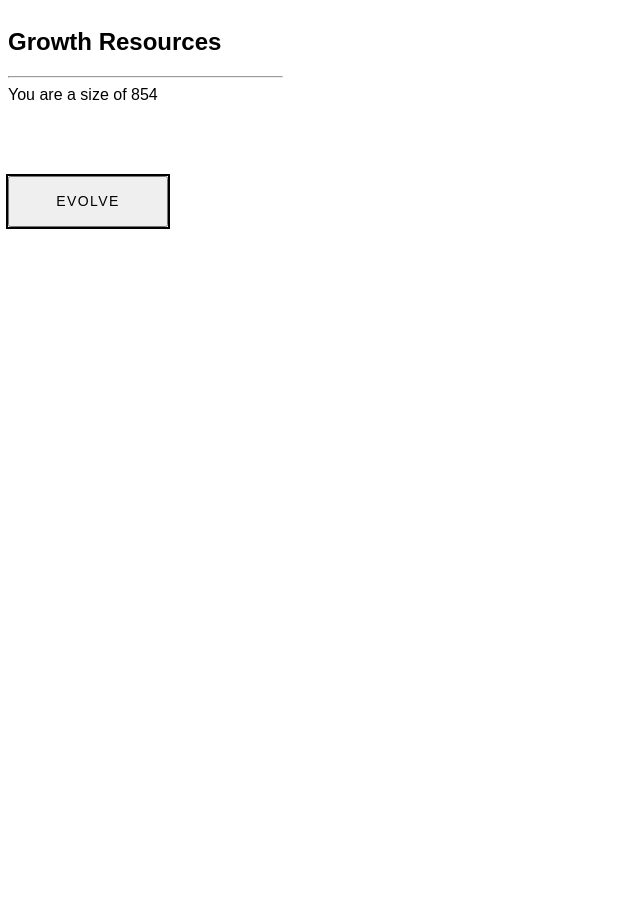
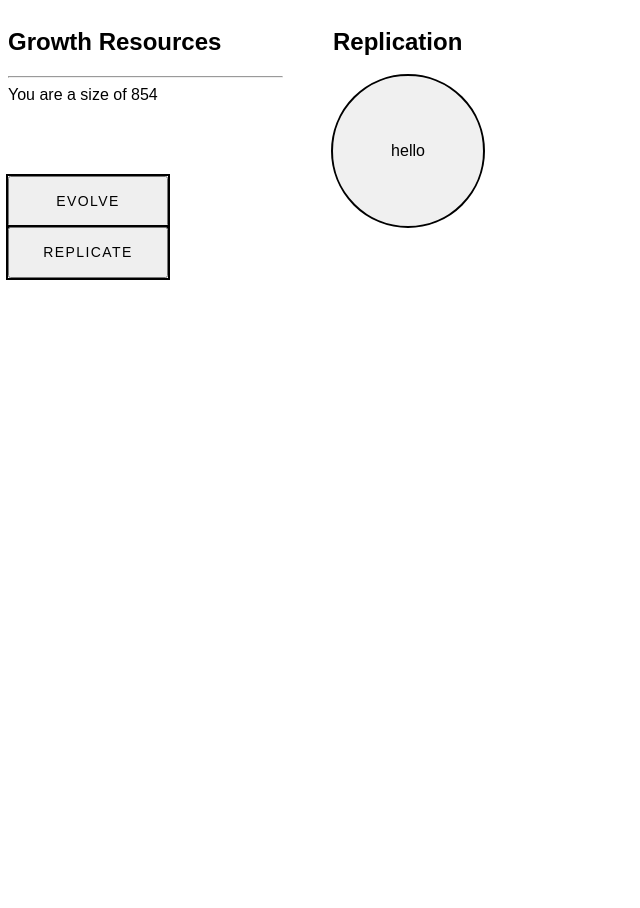
Before and after one commit to connorescajeda/connorescajeda.github.io, a Jekyll site: the page seniorsem/index.html, which Jekyll copies as it is, in a window 1280 px wide. Shown: the whole page, without its empty margins (0-640 px from the left). Built offline with Jekyll 4.4.1, drawn with Linux system fonts in a browser that asks for light colours; some of the changed lines change nothing that is shown.

Commit message:
Mutations working, started replication screen

```diff
--- a/seniorsem/index.html
+++ b/seniorsem/index.html
@@ -27,8 +27,8 @@
             </div>
 
             <!-- Growth Tab -->
+            <div id="tab_growth">
                 <div id="leftColumn">
-            <div id="tab_growth">
                     <h2>Growth Resources</h2>
                     <hr>
                     <span id="size"> </span>
@@ -41,7 +41,15 @@
                     <br>
                     <br>
                     <button id= "evoPoints" onclick="virus.setEvoPoints();" class="btn effect04" data-sm-link-text="GROW"  style="visibility:hidden"><span>EVOLVE</span></button>
+                    <button id= "replicate" onclick="virus.replicate();" class="btn effect04" data-sm-link-text="EXTERMINATE"  style="visibility:hidden"><span>REPLICATE</span></button>
                     <!-- <button class="growth_button" id="evoPoints" onclick="virus.setEvoPoints();" style="visibility:hidden">Evolve</button> -->
+                </div>
+                <div id ="middleColumn">
+                    <div id="replication" style="visibility:hidden">
+                        <h2>Replication</h2>
+
+                    </div>
+                </div>
             </div>
         </div>
 
--- a/seniorsem/scripts/activation.js
+++ b/seniorsem/scripts/activation.js
@@ -13,6 +13,10 @@ var activate = {
         if (virus.size >= 15){
             htmlInteraction.showButton("evoPoints");
             this.enableButton("evoPoints")
+        }
+        if (virus.replicate){
+            htmlInteraction.showButton("replicate")
+            this.enableButton("replicate")
         }
     },
 
--- a/seniorsem/scripts/main.js
+++ b/seniorsem/scripts/main.js
@@ -12,6 +12,7 @@ var main = {
         manageUpgrades(growUpgrades, activeGrow)
         manageUpgrades(evolveUpgrades, activeEvo)
         virus.mutationCheck();
+        virus.replicateCheck();
     }
 
 }
--- a/seniorsem/scripts/upgrades.js
+++ b/seniorsem/scripts/upgrades.js
@@ -7,6 +7,7 @@ sizeBoost = 0
 powerBoost = 0
 speedBoost = 0
 mutateBoost = 0
+replicateCount = 0
 
 // Model of upgrades comes from the game Universal Paperclips
 var growUpgrade1 = {
@@ -34,7 +35,7 @@ var growUpgrade1 = {
 growUpgrades.push(growUpgrade1);
 
 var growUpgrade2 = {
-    id: "growUpgradex",
+    id: "growUpgrade2",
     title: "GROW EVEN MORE",
     priceTag: "(10 EP)",
     description: "Doubles size gained per second.",
@@ -58,7 +59,7 @@ var growUpgrade2 = {
 growUpgrades.push(growUpgrade2);
 
 var growUpgrade3 = {
-    id: "growUpgradex",
+    id: "growUpgrade3",
     title: "CANT STOP GROWING",
     priceTag: "(40 EP)",
     description: "Doubles size gained per second.",
@@ -82,7 +83,7 @@ var growUpgrade3 = {
 growUpgrades.push(growUpgrade3);
 
 var growUpgrade4 = {
-    id: "growUpgradex",
+    id: "growUpgrade4",
     title: "MUTATE",
     priceTag: "(60 EP)",
     description: "Every 1000 size gained gives a chance for a random positive mutation of stats.",
@@ -103,6 +104,31 @@ var growUpgrade4 = {
     }
 }
 growUpgrades.push(growUpgrade4);
+
+var growUpgrade5 = {
+    id: "growUpgrade5",
+    title: "REPLICATE",
+    priceTag: "(100 EP)",
+    description: "Unlock the ability to replicate.",
+    list: "upgradeList1",
+    trigger: function(){return sizeBoost == 3},
+    uses: 1,
+    cost: function(){return virus.evoPoints >= 100 },
+    flag: 0,
+    element: null,
+    effect: function(){
+        growUpgrade5.flag = 1;
+        virus.useEvoPoints(100)
+        virus.replication = true;
+        virus.replicateCheck;
+        replicateCount = 1;
+        growUpgrade5.element.parentNode.removeChild(growUpgrade5.element);
+        var index = activeGrow.indexOf(growUpgrade5);
+        activeGrow.splice(index, 1);
+    }
+}
+
+growUpgrades.push(growUpgrade5);
 
 
 
--- a/seniorsem/scripts/virus.js
+++ b/seniorsem/scripts/virus.js
@@ -11,6 +11,7 @@ var virus = {
     speed : 0,
     mutation : false,
     mutateCount : 0,
+    replication: true,
 
 
 
@@ -65,18 +66,49 @@ var virus = {
         if (this.mutation && this.totalSize / 1000 > this.mutateCount){
             this.mutateCount += 1
             num = Math.random();
-            if (num > .001){
+            if (num > .75){
                 num = Math.random();
                 if (.33 >= num){
+                    console.log("GROWTH")
                     this.setGrowthRate(Math.round(this.growthRate / 2))
                 }else if (.66 >= num){
+                    console.log("POWER")
                     this.setPower(Math.round(this.power / 2))
                 } else{
+                    console.log("SPEED")
                     this.setSpeed(Math.round(this.speed / 2))
                 }
             }
         }
     },
 
+    replicateCheck: function(){
+        if (this.replication){
+            htmlInteraction.showButton("replication")
+            var cell1 = {
+                id : "cell1",
+                description: "hello",
+                element: null,
+            }
+            if (document.getElementById("cell1") == null){
+                this.createCell(cell1)
+            }
 
+            //this.replicate()
+        }
+    },
+
+    replicate: function() {
+
+    },
+
+    createCell: function(cell){
+        cell.element = document.createElement("span")
+        cell.element.setAttribute("id", cell.id)
+        cell.element.setAttribute("class", "dot")
+        var description = document.createTextNode("hello");
+        cell.element.appendChild(description);
+
+        document.getElementById("replication").appendChild(cell.element)
+    }
 }
--- a/seniorsem/styleFinal.css
+++ b/seniorsem/styleFinal.css
@@ -169,3 +169,13 @@ ul {
     -webkit-transform: translateY(0) scale(1,1);
             transform: translateY(0) scale(1,1);
   }
+  .dot {
+    height: 150px;
+    width: 150px;
+    background-color: #f0f0f0;
+    outline: solid 2px #000;
+    border-radius: 50%;
+    text-align: center;
+    display: inline-block;
+    line-height: 150px;
+  }
```
Lines whose indentation alone changed are shown as unchanged.
